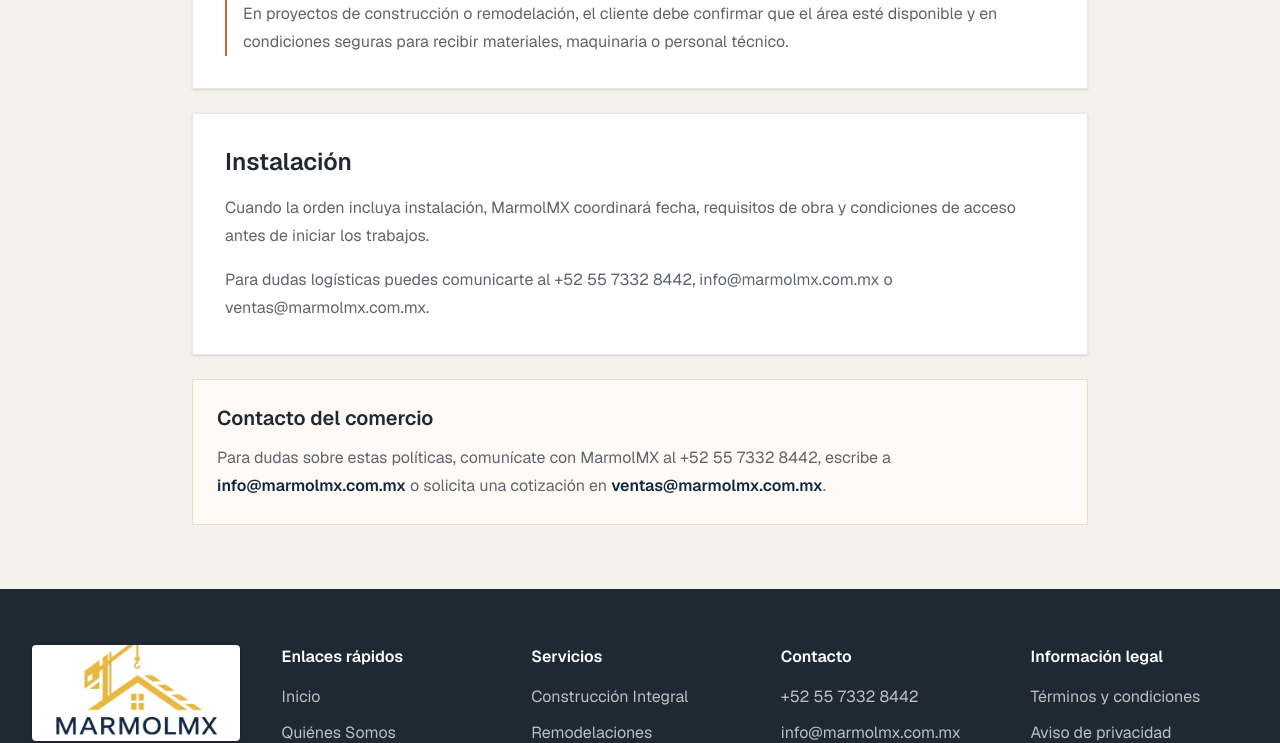
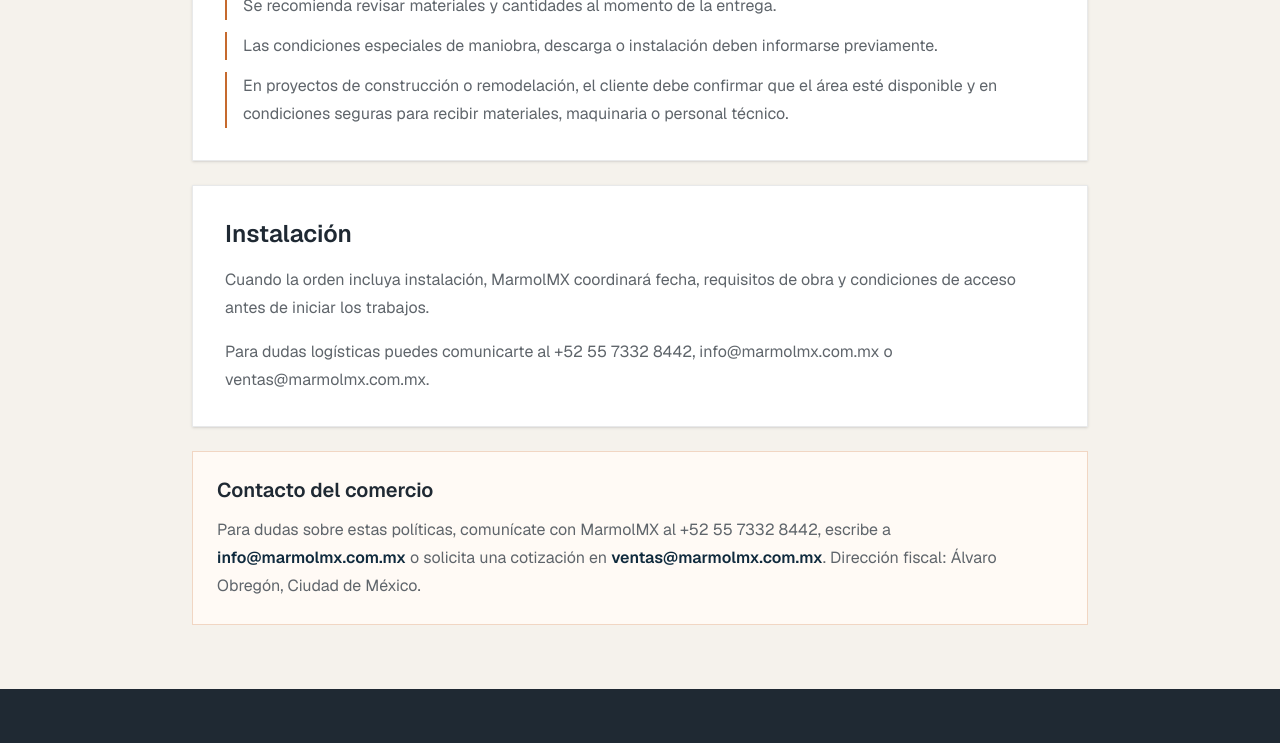
Before and after one commit to loyaltyos/marmolmx-web, a Next.js app: page /envios-y-entregas in a window 1280 px wide. Shown: the part 1786-2529 px from the top of the page. Built offline with nearby package versions, Linux system fonts and the light colour scheme; no server answers.

Commit message:
Finalize OpenPay legal requirements

```diff
--- a/src/app/envios-y-entregas/page.tsx
+++ b/src/app/envios-y-entregas/page.tsx
@@ -23,6 +23,7 @@
             "Atendemos solicitudes en México. La disponibilidad, costo logístico y tiempos de entrega se confirman individualmente según ubicación, características del producto, volumen, peso, maquinaria requerida y condiciones de cada orden.",
             "Los costos de entrega, maniobra e instalación se cotizan de acuerdo con la zona de entrega, dimensiones del producto, peso, accesibilidad del domicilio y alcance del proyecto.",
             "El costo de envío no siempre está incluido en el precio del producto. Cada entrega se cotiza de forma previa y transparente cuando requiere flete, maniobra, embalaje, traslado especializado o coordinación foránea.",
+            "Cuando una orden sea pagada con tarjeta, la transacción se procesa mediante Openpay; la programación de entrega se confirma conforme al estatus de pago, disponibilidad y validación logística.",
           ],
         },
         {
--- a/src/components/LegalPage.tsx
+++ b/src/components/LegalPage.tsx
@@ -156,7 +156,7 @@
                 >
                   {SALES_EMAIL}
                 </a>
-                .
+                . Dirección fiscal: {BUSINESS_LOCATION}.
               </p>
             </div>
           </div>
```
